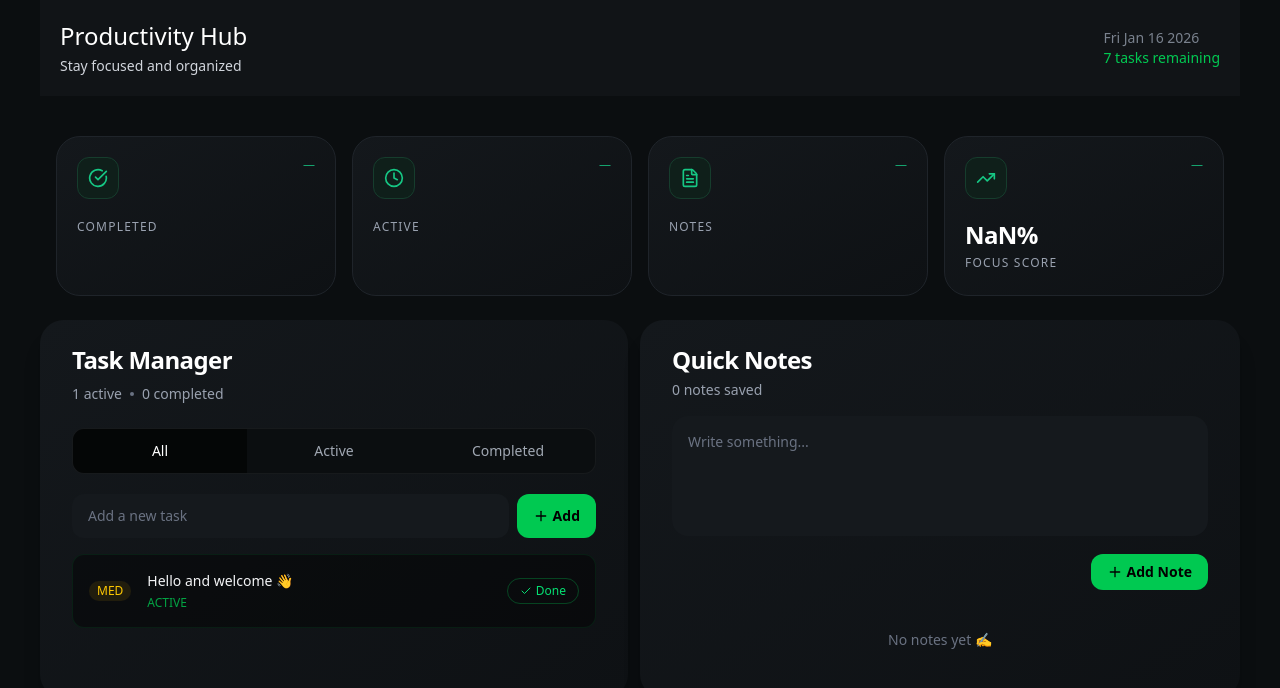
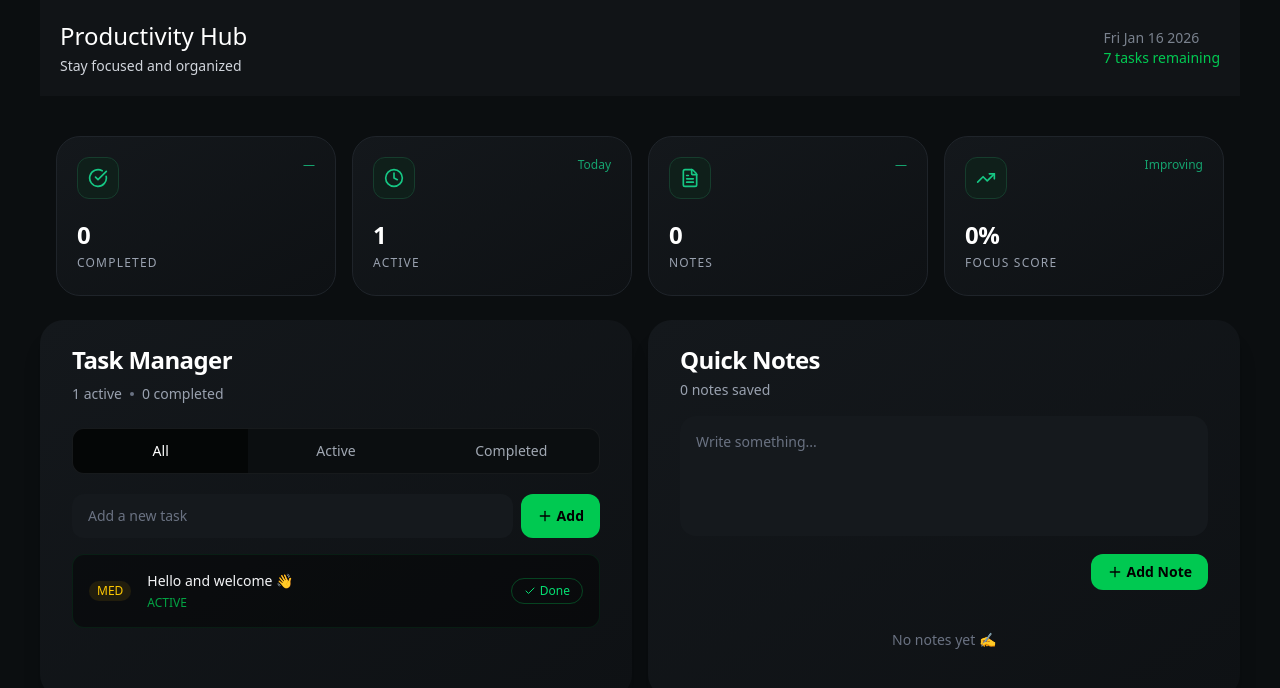
Before and after one commit to Roqeeb-dev/personal-productivity-dashboard, a React (Vite) app: page / in a window 1280 px wide. Shown: the top 688 px of the page. Built offline with nearby package versions, Linux system fonts and the light colour scheme.

Commit message:
finished design

```diff
--- a/src/components/Notes.tsx
+++ b/src/components/Notes.tsx
@@ -1,4 +1,4 @@
-import { useState } from "react";
+import { useState, useEffect } from "react";
 import { Plus } from "lucide-react";
 
 interface Note {
@@ -7,7 +7,11 @@ interface Note {
   timeStamp: number;
 }
 
-export default function Notes() {
+interface NotesProps {
+  onNotesChange: (count: number) => void;
+}
+
+export default function Notes({ onNotesChange }: NotesProps) {
   const [notes, setNotes] = useState<Note[]>([]);
   const [noteText, setNoteText] = useState("");
 
@@ -38,6 +42,10 @@ export default function Notes() {
     if (hours < 24) return `${hours} hr ago`;
     return `${days} day${days > 1 ? "s" : ""} ago`;
   }
+
+  useEffect(() => {
+    onNotesChange(notes.length);
+  }, [notes, onNotesChange]);
 
   return (
     <main className="rounded-3xl bg-gradient-to-br from-[#14181C] to-[#0E1114] px-8 py-6 text-white shadow-xl">
--- a/src/components/Tasks.tsx
+++ b/src/components/Tasks.tsx
@@ -1,11 +1,15 @@
 import { Plus, Check } from "lucide-react";
-import { useState } from "react";
+import { useState, useEffect } from "react";
 
 interface Task {
   id: number;
   task: string;
   priority: "high" | "med" | "low";
   status: "active" | "completed";
+}
+
+interface TasksProps {
+  onStatsChange: (stats: { completed: number; active: number }) => void;
 }
 
 type Filter = "all" | "active" | "completed";
@@ -17,7 +21,7 @@ const defaultTask: Task = {
   status: "active",
 };
 
-export default function Tasks() {
+export default function Tasks({ onStatsChange }: TasksProps) {
   const [tasks, setTasks] = useState<Task[]>([defaultTask]);
   const [taskText, setTaskText] = useState("");
   const [filter, setFilter] = useState<Filter>("all");
@@ -52,6 +56,13 @@ export default function Tasks() {
       ),
     );
   }
+
+  useEffect(() => {
+    const completed = tasks.filter((t) => t.status === "completed").length;
+    const active = tasks.filter((t) => t.status === "active").length;
+
+    onStatsChange({ completed, active });
+  }, [tasks, onStatsChange]);
 
   return (
     <main className="rounded-3xl bg-gradient-to-br from-[#14181C] to-[#0E1114] px-8 py-6 text-white shadow-xl">
--- a/src/pages/Dashboard.tsx
+++ b/src/pages/Dashboard.tsx
@@ -1,19 +1,30 @@
+import { useState } from "react";
+
 import Navbar from "../components/Navbar";
 import DetailBoxes from "../components/DetailBoxes";
 import Tasks from "../components/Tasks";
 import Notes from "../components/Notes";
 
 export default function Dashboard() {
+  const [completed, setCompleted] = useState(0);
+  const [active, setActive] = useState(0);
+  const [notes, setNotes] = useState(0);
+
   return (
-    <main className="bg-[#0B0E10] min-h-screen px-10">
+    <main className="min-h-screen bg-[#0B0E10] px-6 md:px-10">
       <Navbar />
-      <div>
-        <DetailBoxes />
-      </div>
 
-      <section className="grid grid-cols-1 md:grid-cols-2 space-x-3">
-        <Tasks />
-        <Notes />
+      <DetailBoxes completed={completed} active={active} notes={notes} />
+
+      <section className="mt-6 grid grid-cols-1 gap-4 md:grid-cols-2">
+        <Tasks
+          onStatsChange={(stats) => {
+            setCompleted(stats.completed);
+            setActive(stats.active);
+          }}
+        />
+
+        <Notes onNotesChange={(count) => setNotes(count)} />
       </section>
     </main>
   );
```
